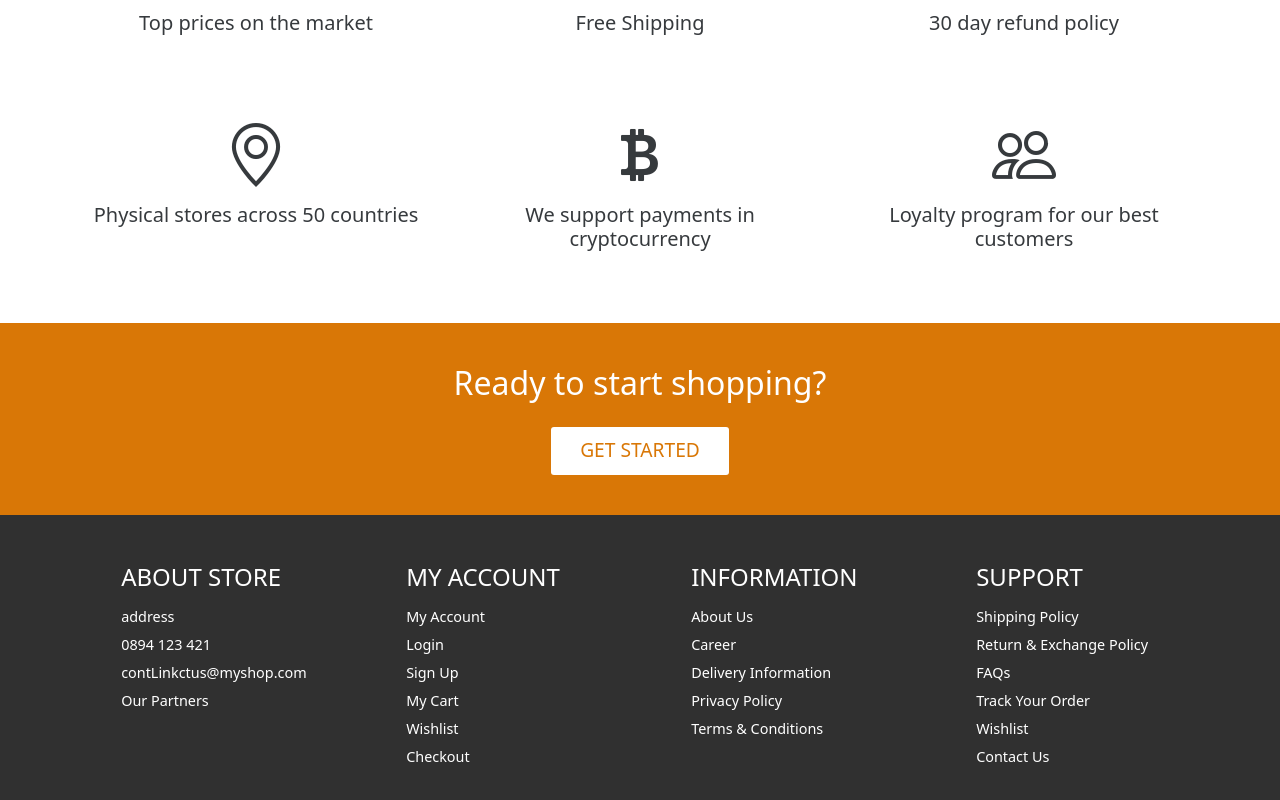
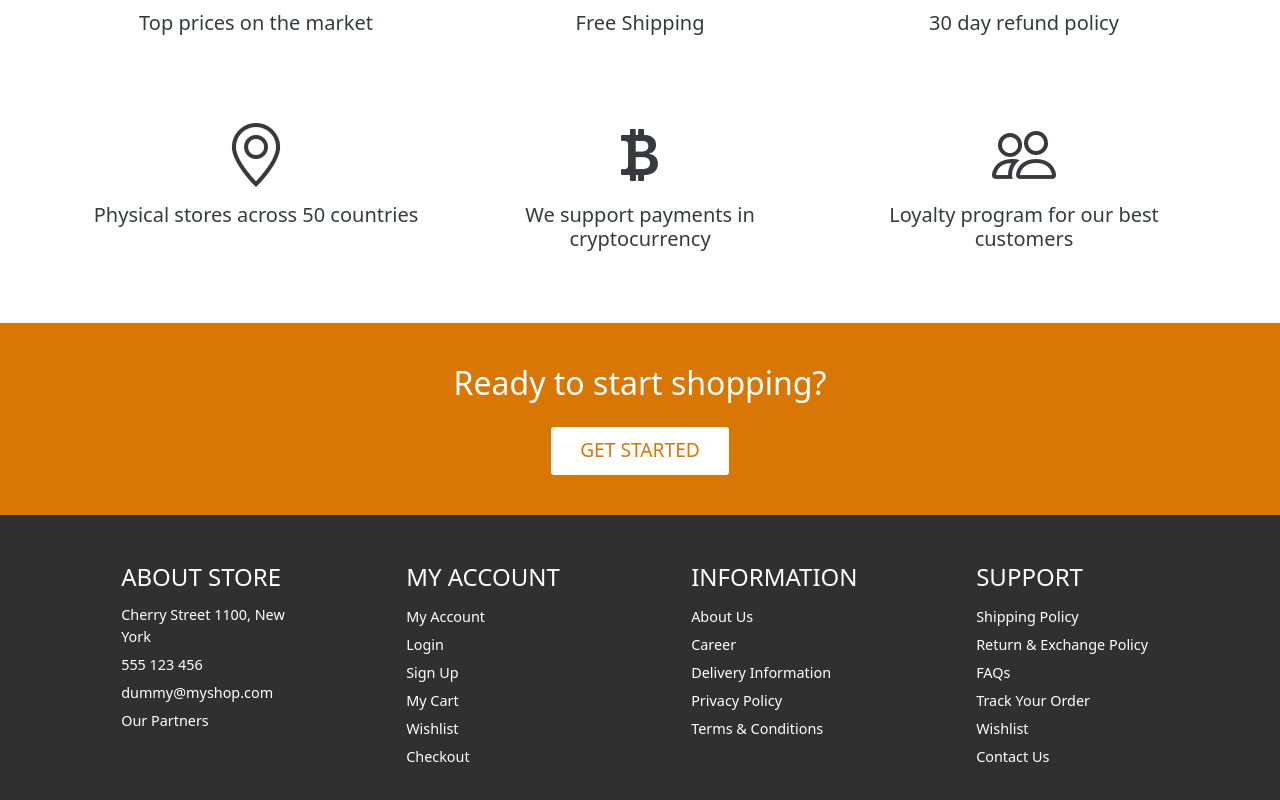
Before and after one commit to rpashev/next-ecommerce, a Next.js app: page / in a window 1280 px wide. Shown: the part 1240-2040 px from the top of the page. Built offline with nearby package versions, Linux system fonts and the light colour scheme; no server answers; the database is empty.

Commit message:
footer links

```diff
--- a/components/Layout/footer.js
+++ b/components/Layout/footer.js
@@ -12,13 +12,13 @@ const Footer = () => {
             <h4 className="text-center text-md-start">ABOUT STORE</h4>
             <ul className="text-center text-md-start">
               <li>
-                <Link href="#">address</Link>
+                <Link href="#">Cherry Street 1100, New York</Link>
               </li>
               <li>
-                <Link href="#">0894 123 421</Link>
+                <Link href="#">555 123 456</Link>
               </li>
               <li>
-                <Link href="#">contLinkctus@myshop.com</Link>
+                <Link href="#">dummy@myshop.com</Link>
               </li>
               <li>
                 <Link href="#">Our Partners</Link>
@@ -34,19 +34,19 @@ const Footer = () => {
                 <Link href="#">My Account</Link>
               </li>
               <li>
-                <Link href="#">Login</Link>
+                <Link href="/login">Login</Link>
               </li>
               <li>
-                <Link href="#">Sign Up</Link>
+                <Link href="/register">Sign Up</Link>
               </li>
               <li>
-                <Link href="#">My Cart</Link>
+                <Link href="/cart">My Cart</Link>
               </li>
               <li>
                 <Link href="#">Wishlist</Link>
               </li>
               <li>
-                <Link href="#">Checkout</Link>
+                <Link href="/checkout">Checkout</Link>
               </li>
             </ul>
           </div>
--- a/pages/shop/index.js
+++ b/pages/shop/index.js
@@ -28,7 +28,7 @@ const ShopPage = (props) => {
     setFilteredProducts(resultProducts);
   };
 
-  let content = <h2 className="text-center w-75">No products found!</h2>;
+  let content = <h2 className={styles.notification}>No products found!</h2>;
   if (filteredProducts.length > 0) {
     content = filteredProducts.map((p) => {
       return (
--- a/pages/shop/index.module.scss
+++ b/pages/shop/index.module.scss
@@ -22,5 +22,6 @@
   }
   .content {
     flex-direction: column;
+    align-items: center;
   }
 }
```
